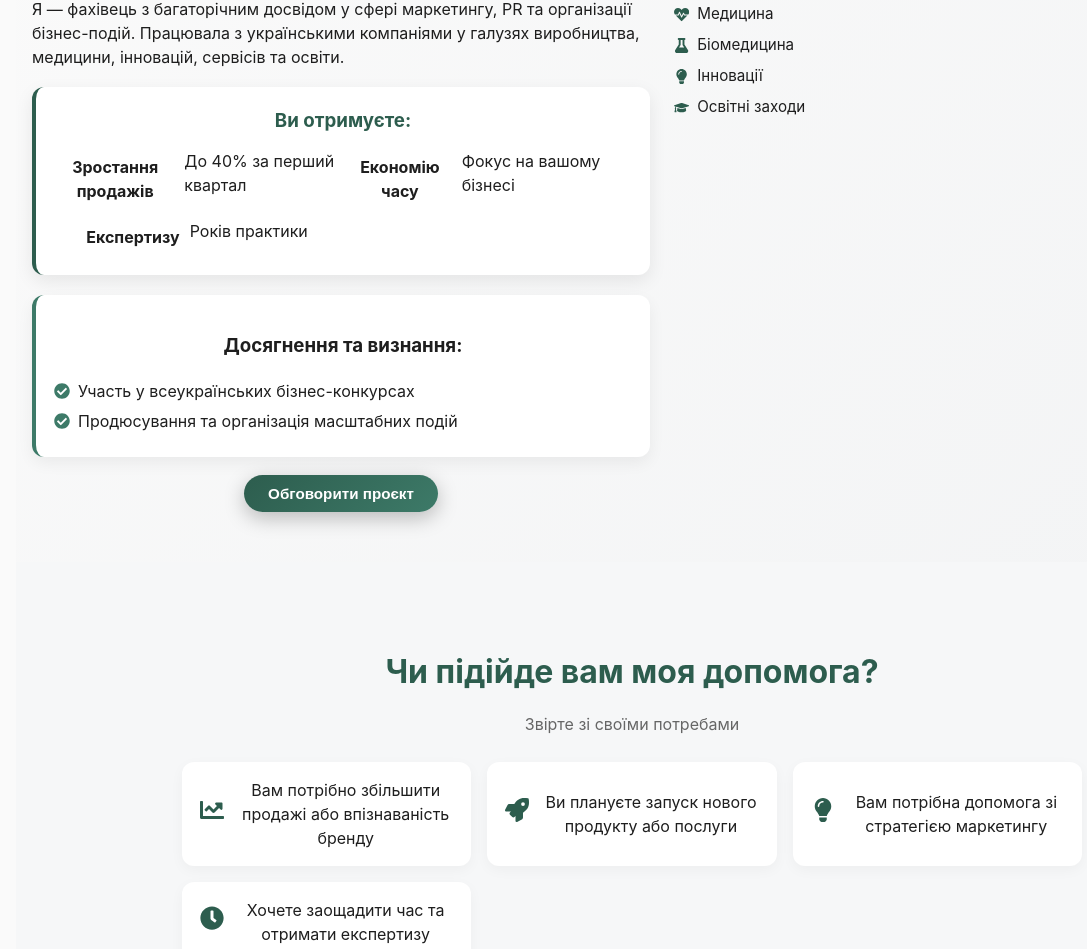
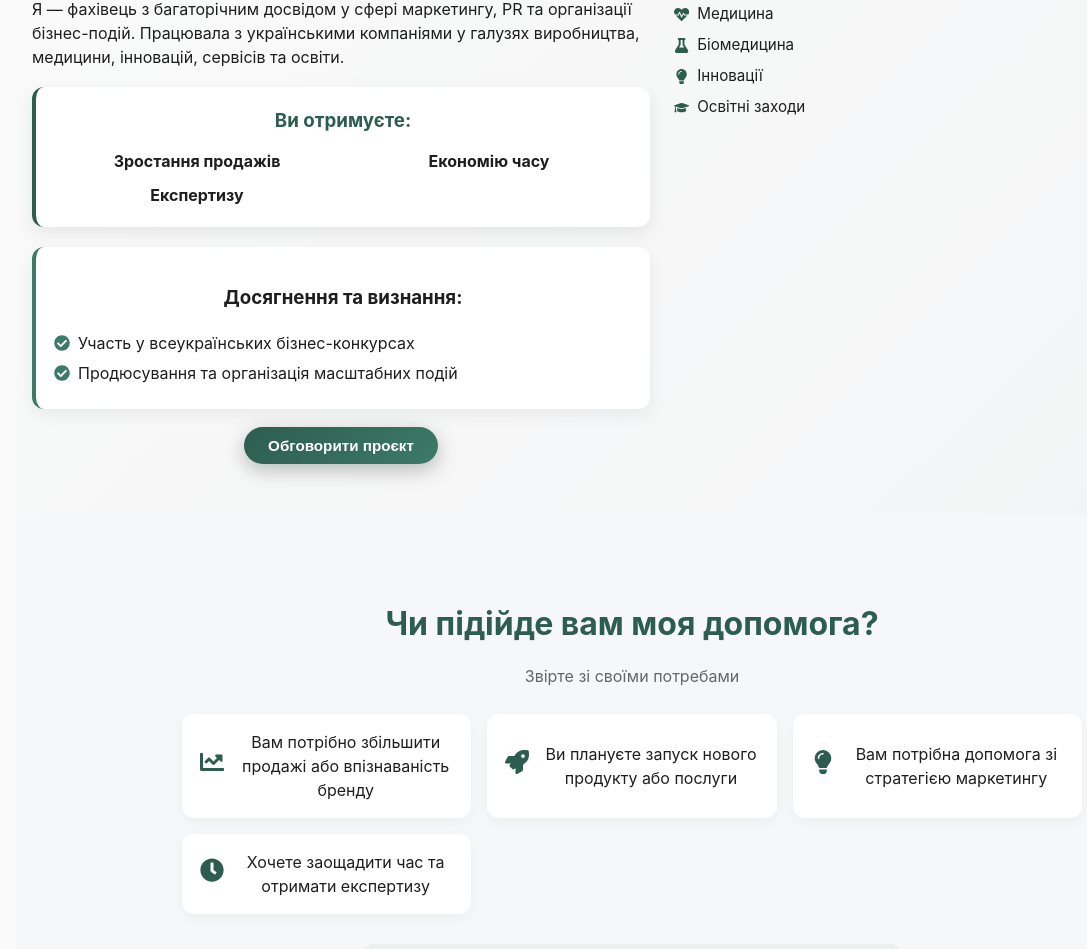
Before and after one commit to SashaSoftFrontEnd/Olga-Konovalova, a React (Vite) app: page / in a window 1280 px wide. Shown: the part 808-1757 px from the top of the page, without its empty margins (8-1095 px from the left). Built offline with nearby package versions, Linux system fonts and the light colour scheme.

Commit message:
Fix benefits

```diff
--- a/src/App.jsx
+++ b/src/App.jsx
@@ -558,15 +558,12 @@ export default function App() {
               <div className="benefits-grid">
                 <div className="benefit-item">
                   <strong>Зростання продажів</strong>
-                  <p>До 40% за перший квартал</p>
                 </div>
                 <div className="benefit-item">
                   <strong>Економію часу</strong>
-                  <p>Фокус на вашому бізнесі</p>
                 </div>
                 <div className="benefit-item">
                   <strong>Експертизу</strong>
-                  <p>Років практики</p>
                 </div>
               </div>
             </div>
```
